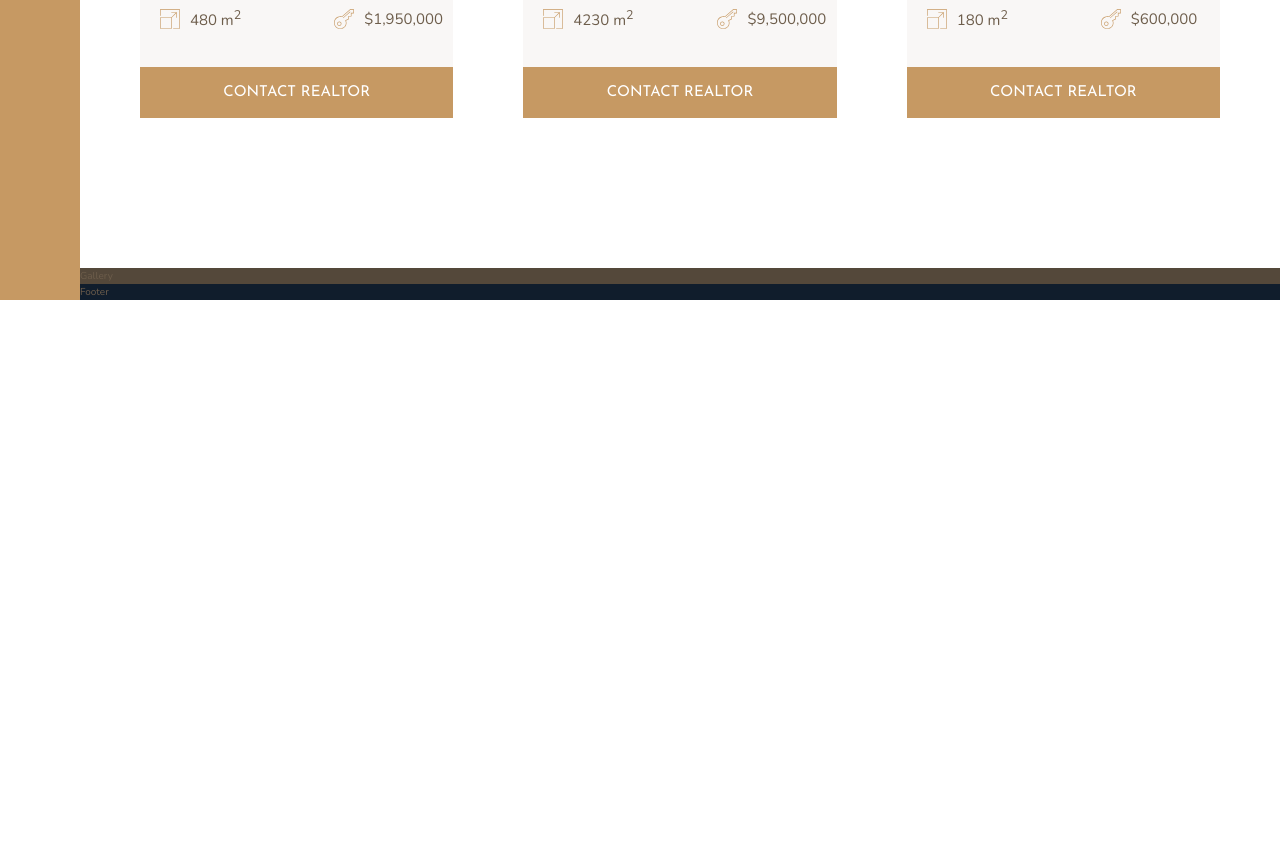
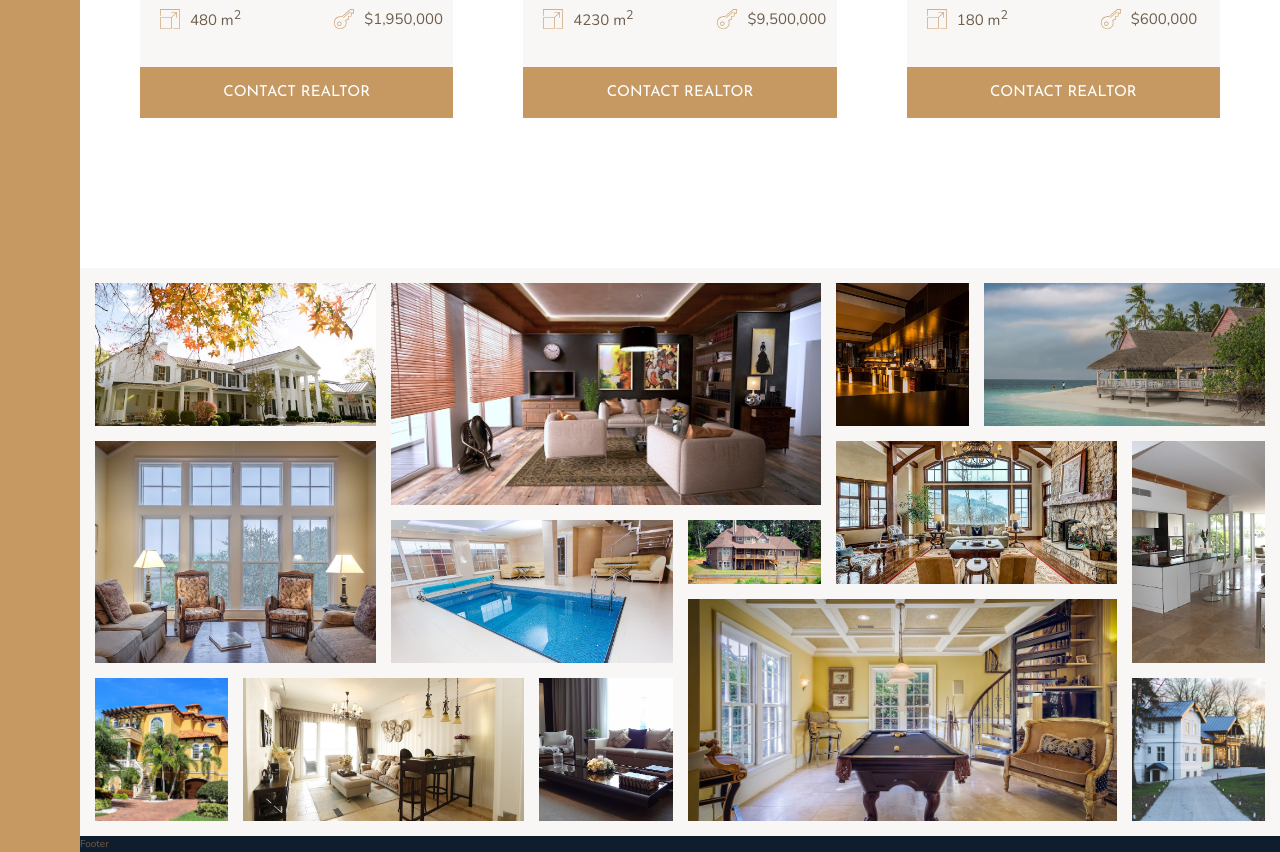
Before and after one commit to devzons/dev-nexter, a website: page index.html in a window 1280 px wide. Shown: the part 2804-3656 px from the top of the page. Before the commit the page ends 3104 px from the top, so only its background shows below. Drawn offline with nearby package versions, Linux system fonts and the light colour scheme.

Commit message:
completed gallery

```diff
--- a/index.html
+++ b/index.html
@@ -268,7 +268,22 @@
         <button class="btn home__btn">Contact realtor</button>
       </div>
     </section>
-    <section class="gallery">Gallery</section>
+    <section class="gallery">
+      <figure class="gallery__item gallery__item--1"><img src="img/gal-1.jpeg" alt="Gallery image 1" class="gallery__img" /></figure>
+      <figure class="gallery__item gallery__item--2"><img src="img/gal-2.jpeg" alt="Gallery image 2" class="gallery__img" /></figure>
+      <figure class="gallery__item gallery__item--3"><img src="img/gal-3.jpeg" alt="Gallery image 3" class="gallery__img" /></figure>
+      <figure class="gallery__item gallery__item--4"><img src="img/gal-4.jpeg" alt="Gallery image 4" class="gallery__img" /></figure>
+      <figure class="gallery__item gallery__item--5"><img src="img/gal-5.jpeg" alt="Gallery image 5" class="gallery__img" /></figure>
+      <figure class="gallery__item gallery__item--6"><img src="img/gal-6.jpeg" alt="Gallery image 6" class="gallery__img" /></figure>
+      <figure class="gallery__item gallery__item--7"><img src="img/gal-7.jpeg" alt="Gallery image 7" class="gallery__img" /></figure>
+      <figure class="gallery__item gallery__item--8"><img src="img/gal-8.jpeg" alt="Gallery image 8" class="gallery__img" /></figure>
+      <figure class="gallery__item gallery__item--9"><img src="img/gal-9.jpeg" alt="Gallery image 9" class="gallery__img" /></figure>
+      <figure class="gallery__item gallery__item--10"><img src="img/gal-10.jpeg" alt="Gallery image 10" class="gallery__img" /></figure>
+      <figure class="gallery__item gallery__item--11"><img src="img/gal-11.jpeg" alt="Gallery image 11" class="gallery__img" /></figure>
+      <figure class="gallery__item gallery__item--12"><img src="img/gal-12.jpeg" alt="Gallery image 12" class="gallery__img" /></figure>
+      <figure class="gallery__item gallery__item--13"><img src="img/gal-13.jpeg" alt="Gallery image 13" class="gallery__img" /></figure>
+      <figure class="gallery__item gallery__item--14"><img src="img/gal-14.jpeg" alt="Gallery image 14" class="gallery__img" /></figure>
+    </section>
     <footer class="footer">Footer</footer>
   </body>
 </html>
--- a/sass/_gallery.scss
+++ b/sass/_gallery.scss
@@ -1,4 +1,87 @@
 .gallery {
-  background-color: $color-grey-dark-1;
+  background-color: $color-grey-light-1;
   grid-column: full-start / full-end;
+
+  display: grid;
+  grid-template-columns: repeat(8, 1fr);
+  grid-template-rows: repeat(7, 5vw);
+  grid-gap: 1.5rem;
+  padding: 1.5rem;
+
+  &__item {
+    &--1 {
+      grid-row: 1 / span 2;
+      grid-column: 1 / span 2;
+    }
+
+    &--2 {
+      grid-row: 1 / span 3;
+      grid-column: 3 / span 3;
+    }
+
+    &--3 {
+      grid-row: 1 / 3;
+      grid-column: 6 / 7;
+    }
+
+    &--4 {
+      grid-row: 1 / 3;
+      grid-column: 7 / 9;
+    }
+
+    &--5 {
+      grid-row: 3 / span 3;
+      grid-column: 1 / span 2;
+    }
+
+    &--6 {
+      grid-row: 4 / span 2;
+      grid-column: 3 / span 2;
+    }
+
+    &--7 {
+      grid-row: 4 / 5;
+      grid-column: 5 / 6;
+    }
+
+    &--8 {
+      grid-row: 3 / span 2;
+      grid-column: 6 / span 2;
+    }
+    &--9 {
+      grid-row: 3 / span 3;
+      grid-column: 8 / 9;
+    }
+
+    &--10 {
+      grid-row: 6 / span 2;
+      grid-column: 1 / 2;
+    }
+
+    &--11 {
+      grid-row: 6 / span 2;
+      grid-column: 2 / span 2;
+    }
+    &--12 {
+      grid-row: 6 / span 2;
+      grid-column: 4 / 5;
+    }
+
+    &--13 {
+      grid-row: 5 / span 3;
+      grid-column: 5 / span 3;
+    }
+
+    &--14 {
+      grid-row: 6 / span 2;
+      grid-column: 8 / 9;
+    }
+  }
+
+  &__img {
+    width: 100%;
+    height: 100%;
+    object-fit: cover;
+    display: block;
+  }
 }
```
Also changed, not shown: css/style.css.
